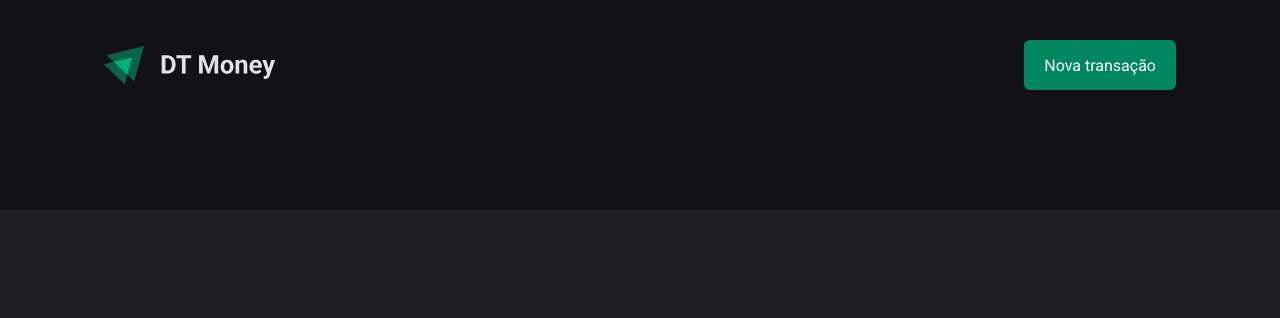
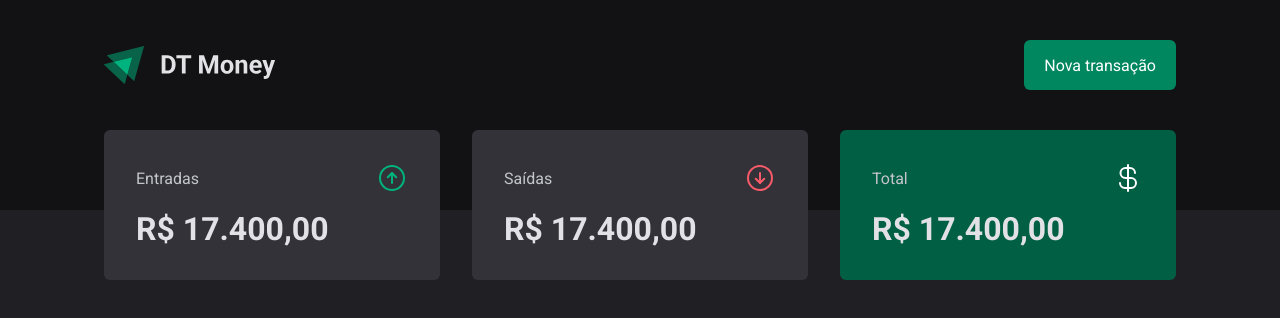
Before and after one commit to JoaoMagnago/dt-money, a React (Vite) app: page / in a window 1280 px wide. Shown: the top 318 px of the page. Built offline with nearby package versions, Linux system fonts and the light colour scheme.

Commit message:
feat: create summary component and styles

```diff
--- a/package.json
+++ b/package.json
@@ -10,6 +10,7 @@
     "preview": "vite preview"
   },
   "dependencies": {
+    "phosphor-react": "^1.4.1",
     "react": "^18.2.0",
     "react-dom": "^18.2.0",
     "styled-components": "^6.1.1"
--- /dev/null
+++ b/src/components/Summary/index.tsx
@@ -0,0 +1,35 @@
+import { ArrowCircleDown, ArrowCircleUp, CurrencyDollar } from "phosphor-react";
+import { SummaryCard, SummaryContainer } from "./styles";
+
+export function Summary() {
+  return (
+    <SummaryContainer>
+      <SummaryCard>
+        <header>
+          <span>Entradas</span>
+          <ArrowCircleUp size={32} color='#00b37e' />
+        </header>
+
+        <strong>R$ 17.400,00</strong>
+      </SummaryCard>
+
+      <SummaryCard>
+        <header>
+          <span>Saídas</span>
+          <ArrowCircleDown size={32} color='#f75a68' />
+        </header>
+
+        <strong>R$ 17.400,00</strong>
+      </SummaryCard>
+
+      <SummaryCard variant="green">
+        <header>
+          <span>Total</span>
+          <CurrencyDollar size={32} color='#fff' />
+        </header>
+
+        <strong>R$ 17.400,00</strong>
+      </SummaryCard>
+    </SummaryContainer>
+  )
+}
--- /dev/null
+++ b/src/components/Summary/styles.ts
@@ -0,0 +1,41 @@
+import styled, { css } from "styled-components";
+
+export const SummaryContainer = styled.section`
+  width: 100%;
+  max-width: 1120px;
+  margin: 0 auto;
+  padding: 0 1.5rem;
+
+  display: grid;
+  grid-template-columns: repeat(3, 1fr);
+  gap: 2rem;
+
+  margin-top: -5rem;
+`;
+
+interface SummaryCardProps {
+  variant?: 'green';
+}
+
+export const SummaryCard = styled.div<SummaryCardProps>`
+  background: ${(props) => props.theme['gray-600']};
+  border-radius: 6px;
+  padding: 2rem;
+
+  header {
+    display: flex;
+    align-items: center;
+    justify-content: space-between;
+    color: ${(props) => props.theme['gray-300']}
+  }
+
+  strong {
+    display: block;
+    margin-top: 1rem;
+    font-size: 2rem;
+  }
+
+  ${(props) => props.variant === 'green' && css`
+    background: ${props.theme['green-700']};
+  `}
+`;
--- a/src/pages/Transactions/index.tsx
+++ b/src/pages/Transactions/index.tsx
@@ -1,7 +1,11 @@
 import { Header } from "../../components/Header";
+import { Summary } from "../../components/Summary";
 
 export function Transactions() {
   return (
-    <div><Header /></div>
+    <div>
+      <Header />
+      <Summary />
+    </div>
   )
 }
```
Also changed, not shown: 1 other file (tests, documents, lock files or other folders).
